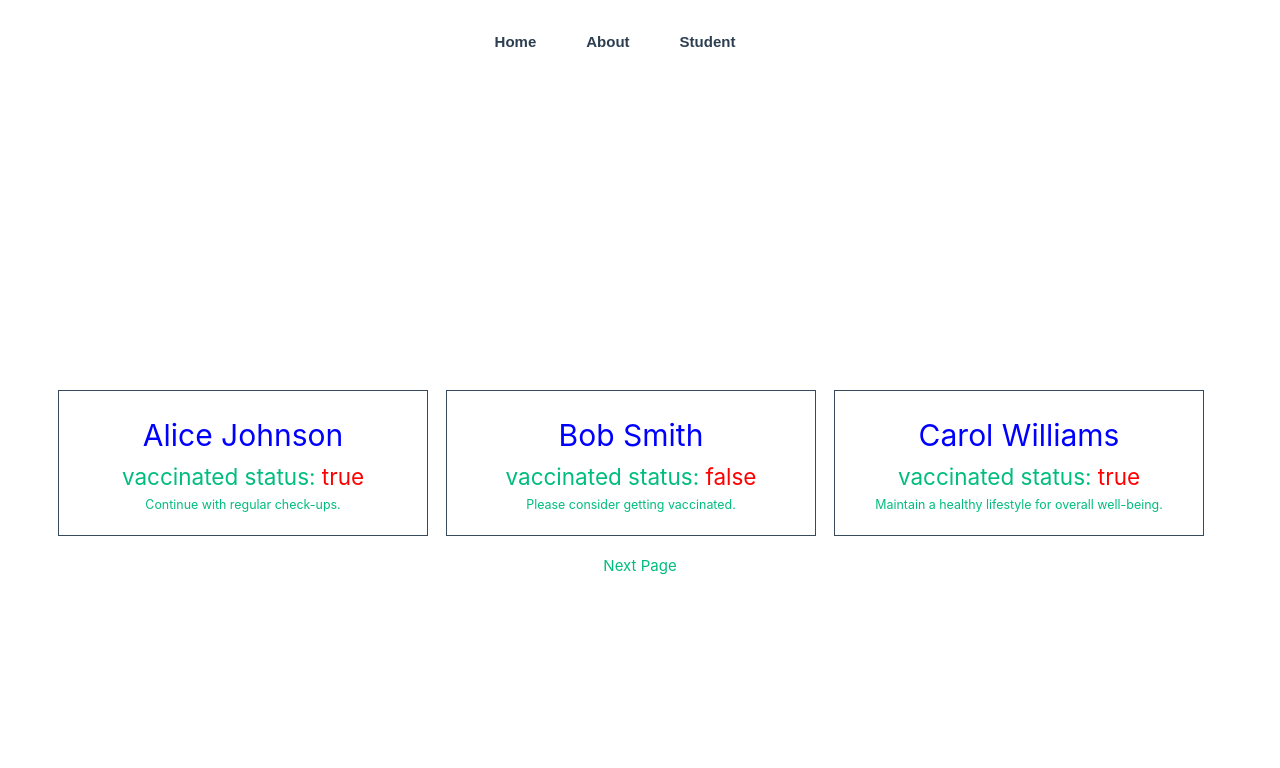
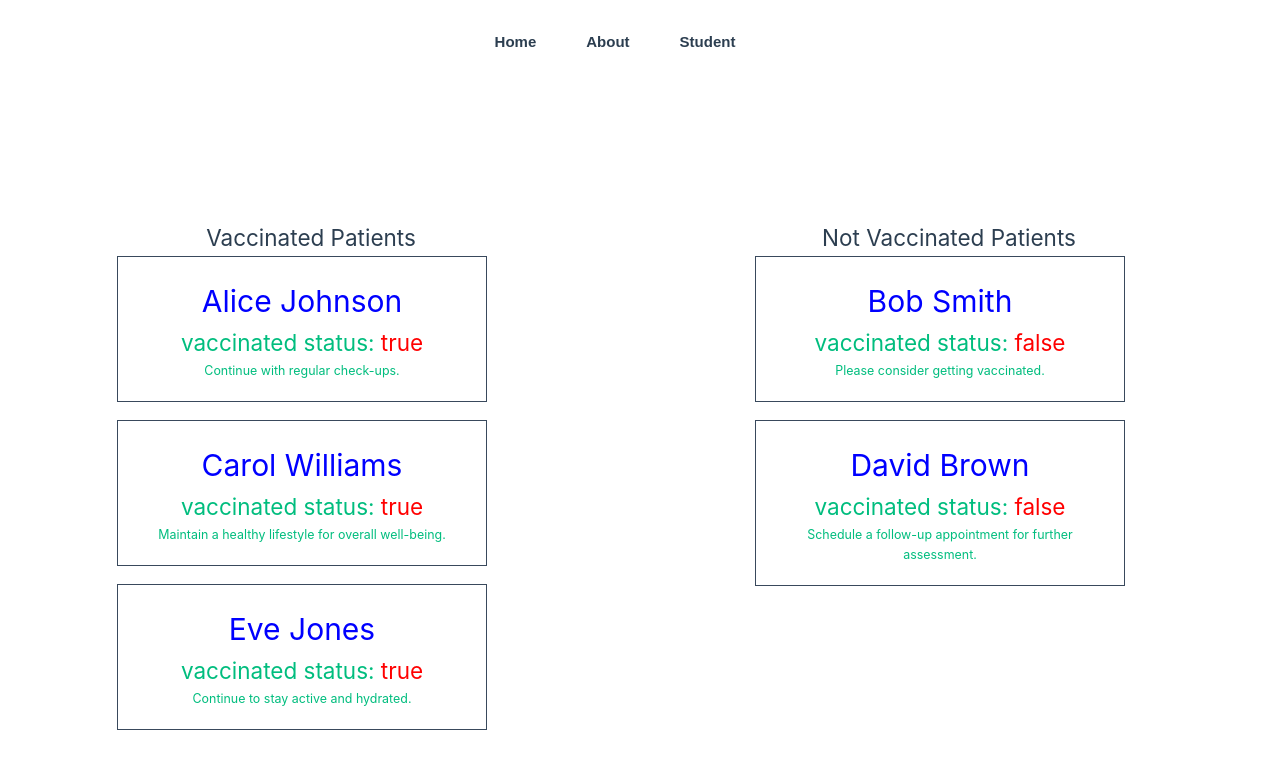
Before and after one commit to SE331-2023-project1/project01-mairoo, a Vue app in the folder Project01-mairoo/: page /doctor in a window 1280 px wide. Shown: the top 768 px of the page. Built offline with nearby package versions, Linux system fonts and the light colour scheme; data requests are answered from the project's data file.

Commit message:
Separate those who received the vaccine from those who did not.

```diff
--- a/Project01-mairoo/db.json
+++ b/Project01-mairoo/db.json
@@ -178,7 +178,13 @@
       "recommendation": "Continue with regular check-ups.",
       "patient_history": "No major health issues in the past.",
       "hospital": "City General Hospital",
-      "congenital_disease": "None"
+      "congenital_disease": "None",
+      "vaccine_injections": [
+        {
+          "date": "2022-03-15",
+          "vaccine_name": "Pfizer-BioNTech"
+        }
+      ]
     },
     {
       "id": 2,
@@ -189,7 +195,11 @@
       "recommendation": "Please consider getting vaccinated.",
       "patient_history": "Allergic to penicillin.",
       "hospital": "Central Medical Center",
-      "congenital_disease": "None"
+      "congenital_disease": "None",
+      "vaccine_injections": [{
+        "date": "",
+        "vaccine_name": ""
+      }]
     },
     {
       "id": 3,
@@ -200,7 +210,13 @@
       "recommendation": "Maintain a healthy lifestyle for overall well-being.",
       "patient_history": "Had appendectomy in 2010.",
       "hospital": "Green Valley Hospital",
-      "congenital_disease": "None"
+      "congenital_disease": "None",
+      "vaccine_injections": [
+        {
+          "date": "2023-01-20",
+          "vaccine_name": "Moderna"
+        }
+      ]
     },
     {
       "id": 4,
@@ -211,7 +227,13 @@
       "recommendation": "Schedule a follow-up appointment for further assessment.",
       "patient_history": "Diagnosed with asthma.",
       "hospital": "Westside Medical Center",
-      "congenital_disease": "None"
+      "congenital_disease": "None",
+      "vaccine_injections": [
+        {
+          "date": "",
+          "vaccine_name": ""
+        }
+      ]
     },
     {
       "id": 5,
@@ -222,7 +244,13 @@
       "recommendation": "Continue to stay active and hydrated.",
       "patient_history": "Fractured right arm in 2018.",
       "hospital": "Sunshine General Hospital",
-      "congenital_disease": "None"
+      "congenital_disease": "None",
+      "vaccine_injections": [
+        {
+          "date": "2022-06-10",
+          "vaccine_name": "Johnson & Johnson"
+        }
+      ]
     }
   ]
 }
--- a/Project01-mairoo/src/type.ts
+++ b/Project01-mairoo/src/type.ts
@@ -5,6 +5,11 @@ export interface StudentItem {
   studentID: string
   profileImage: string
   courseList: string
+}
+
+export interface VaccineInjection {
+  date: string
+  vaccine_name: string
 }
 
 export interface PatientItem {
@@ -17,4 +22,5 @@ export interface PatientItem {
   patient_history: string
   hospital: string
   congenital_disease: string
+  vaccine_injections: VaccineInjection[]
 }
--- a/Project01-mairoo/src/views/DoctorView.vue
+++ b/Project01-mairoo/src/views/DoctorView.vue
@@ -22,7 +22,7 @@ const props = defineProps({
 })
 
 watchEffect(() => {
-  PatientService.getPatient(3, props.page)
+  PatientService.getPatient(props.limit, props.page)
     .then((response: AxiosResponse<PatientItem[]>) => {
       patientList.value = response.data
       totalEvent.value = response.headers['x-total-count']
@@ -33,22 +33,44 @@ watchEffect(() => {
 })
 
 const hasNextPage = computed(() => {
-  const totalPages = Math.ceil(totalEvent.value / 3)
+  const totalPages = Math.ceil(totalEvent.value / props.limit)
   return props.page.valueOf() < totalPages
+})
+
+const vaccinatedPatients = computed(() => {
+  return patientList.value.filter((patient) => patient.vaccinated)
+})
+
+const notVaccinatedPatients = computed(() => {
+  return patientList.value.filter((patient) => !patient.vaccinated)
 })
 </script>
 
 <template>
-  <div>
-    <div class="card">
-      <PatientCard
-        v-for="patient in patientList"
-        :key="patient.id"
-        :patient="patient"
-      ></PatientCard>
+  <div class="Doctor-dashboard">
+    <div class="vaccinated-section">
+      <h2>Vaccinated Patients</h2>
+      <div class="card">
+        <PatientCard
+          v-for="patient in vaccinatedPatients"
+          :key="patient.id"
+          :patient="patient"
+        ></PatientCard>
+      </div>
     </div>
 
-    <RouterLink
+    <div class="not-vaccinated-section">
+      <h2>Not Vaccinated Patients</h2>
+      <div class="card">
+        <PatientCard
+          v-for="patient in notVaccinatedPatients"
+          :key="patient.id"
+          :patient="patient"
+        ></PatientCard>
+      </div>
+    </div>
+
+    <!-- <RouterLink
       :to="{ name: 'DoctorDashboard', query: { page: props.page - 1 } }"
       rel="prev"
       v-if="props.page !== 1"
@@ -63,21 +85,18 @@ const hasNextPage = computed(() => {
       class="text-right text-gray-700 no-underline"
     >
       Next Page
-    </RouterLink>
+    </RouterLink> -->
   </div>
 </template>
 
 <style scoped>
-body {
-  margin-top: 50%;
+.Doctor-dashboard {
   display: flex;
-  flex-direction: column;
+  flex-direction: row;
+  padding-right: 20px;
 }
 
-.card {
-  display: flex;
-  flex-direction: row;
-  flex-wrap: wrap;
-  align-items: center;
+.vaccinated-section {
+  margin-right: 250px;
 }
 </style>
--- a/Project01-mairoo/src/views/patient/PatientDetailView.vue
+++ b/Project01-mairoo/src/views/patient/PatientDetailView.vue
@@ -1,6 +1,6 @@
 <script setup lang="ts">
 import { ref, type Ref, type PropType } from 'vue'
-import type { PatientItem } from '@/type'
+import type { PatientItem, VaccineInjection } from '@/type'
 import PatientService from '@/services/PatientService'
 
 // const patient = ref< PatientItem | null > (null)
@@ -8,6 +8,10 @@ import PatientService from '@/services/PatientService'
 const props = defineProps({
   patient: {
     type: Object as PropType<PatientItem>,
+    require: true
+  },
+  vaccine: {
+    type: Object as PropType<VaccineInjection>,
     require: true
   }
 })
@@ -21,13 +25,45 @@ const props = defineProps({
 </script>
 
 <template>
-  <div v-if="patient">
-    <!-- <h1>{{ patient?.first_name }} {{ patient?.last_name }}</h1> -->
-    <p>{{ patient?.patient_history }}</p>
-    <p>{{ patient?.recommendation }}</p>
-    <!-- <RouterLink :to="{name: 'PatientRecommend', params: {id}}">
-            Recommend to patient
-        </RouterLink> -->
+  <div class="paper" v-if="patient">
+    <h1 class="patient-name">
+      Name: {{ patient?.first_name }} {{ patient?.last_name }}
+      <span class="blood-type">Blood type: {{ patient.blood_type }}</span>
+    </h1>
+    <p class="patient-hospital">
+      Hospital: {{ patient.hospital }}
+      <span> Congenital disease: {{ patient.congenital_disease }}</span>
+    </p>
+    <p>Vaccine : {{ patient.vaccinated }}</p>
+    <p>
+      Vaccine injection: {{ patient.vaccine_injections[0]?.vaccine_name }}
+      {{ patient.vaccine_injections[0].date }}
+    </p>
+    <p class="patient-history">History: {{ patient?.patient_history }}</p>
+    <p class="recommendation">Recommend from doctor: {{ patient?.recommendation }}</p>
   </div>
-  <div></div>
+  <div class="page-break"></div>
 </template>
+
+<style scoped>
+.paper {
+  width: 210mm; /* A4 width */
+  height: 297mm; /* A4 height */
+  padding: 20mm; /* Add padding to mimic paper margins */
+  background-color: white;
+  box-shadow: 0px 0px 10px rgba(0, 0, 0, 0.1); /* Add shadow for depth */
+  margin: 0 auto; /* Center horizontally */
+  display: flex;
+  flex-direction: column;
+  color: black; /* Set the text color */
+}
+
+.patient-name {
+  margin-bottom: 10px;
+}
+
+.blood-type {
+  margin-left: 10px;
+  font-weight: normal;
+}
+</style>
--- a/Project01-mairoo/src/views/patient/PatientLayoutView.vue
+++ b/Project01-mairoo/src/views/patient/PatientLayoutView.vue
@@ -19,11 +19,10 @@ PatientService.getPatientById(Number(props.id))
 
 <template>
   <div v-if="patient">
-    <h1>{{ patient.first_name }}</h1>
-
     <RouterView :patient="patient"></RouterView>
 
     <div id="nav">
+      <RouterLink :to="{ name: 'patient-detail', params: { id } }"> Details </RouterLink>
       <RouterLink :to="{ name: 'patient-recommend', params: { id } }">
         Recommend to patient
       </RouterLink>
```
